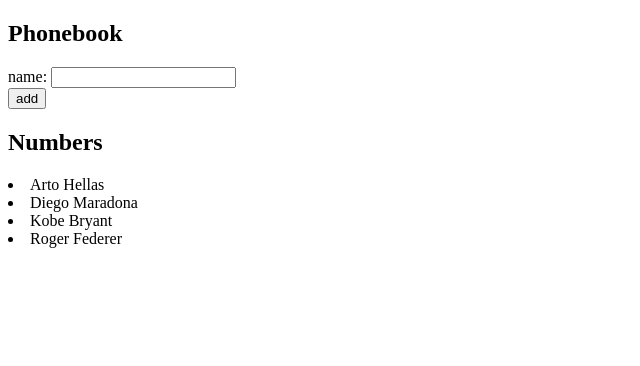
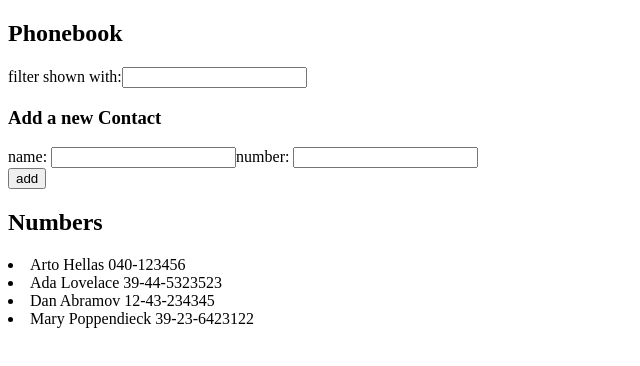
Before and after one commit to GioTafone/fullStackOpen, a React (Create React App) app in the folder part2/phonebook/: page / in a window 1280 px wide. Shown: the top 366 px of the page, without its empty margins (0-640 px from the left). Built offline with nearby package versions, Linux system fonts and the light colour scheme.

Commit message:
ex 2.8 & ex 2.9

```diff
--- a/part2/phonebook/src/App.js
+++ b/part2/phonebook/src/App.js
@@ -2,41 +2,76 @@ import { useState } from "react";
 
 const App = () => {
   const [persons, setPersons] = useState([
-    { name: "Arto Hellas" },
-    { name: "Diego Maradona" },
-    { name: "Kobe Bryant" },
-    { name: "Roger Federer" },
+    { name: "Arto Hellas", number: "040-123456", id: 1 },
+    { name: "Ada Lovelace", number: "39-44-5323523", id: 2 },
+    { name: "Dan Abramov", number: "12-43-234345", id: 3 },
+    { name: "Mary Poppendieck", number: "39-23-6423122", id: 4 },
   ]);
-  const [newName, setNewName] = useState("");
+  const [newPerson, setNewPerson] = useState({
+    name: "",
+    number: "",
+  });
+  const [filterPerson, setFilterPerson] = useState("");
+
+  const searchPerson = persons.filter((person) =>
+    person.name.toLowerCase().startsWith(filterPerson)
+  );
+
+  const handlePersonFilter = (e) => {
+    setFilterPerson(e.target.value);
+  };
 
   const handlePersonChange = (e) => {
-    setNewName(e.target.value);
+    setNewPerson((prevFormData) => {
+      return {
+        ...prevFormData,
+        [e.target.name]: e.target.value,
+      };
+    });
   };
 
   const addPerson = (e) => {
     e.preventDefault();
     const newPersonsObject = {
-      name: newName,
+      name: newPerson.name,
+      number: newPerson.number,
     };
     const isNameAlreadyAdded = persons.some(
-      (person) => person.name === newName
+      (person) => person.name === newPerson.name
     );
     if (isNameAlreadyAdded) {
-      alert(`${newName} already added in the Phonebook`);
+      alert(`${newPerson.name} already added in the Phonebook`);
       return;
     }
     setPersons(
       isNameAlreadyAdded ? [...persons] : persons.concat(newPersonsObject)
     );
-    setNewName("");
+    setNewPerson({
+      name: "",
+      number: "",
+    });
   };
 
   return (
     <div>
       <h2>Phonebook</h2>
+      filter shown with:
+      <input value={filterPerson} onChange={handlePersonFilter} />
+      <h3>Add a new Contact</h3>
       <form>
         <div>
-          name: <input value={newName} onChange={handlePersonChange} />
+          name:{" "}
+          <input
+            value={newPerson.name}
+            onChange={handlePersonChange}
+            name="name"
+          />
+          number:{" "}
+          <input
+            value={newPerson.number}
+            onChange={handlePersonChange}
+            name="number"
+          />
         </div>
         <div>
           <button type="submit" onClick={addPerson}>
@@ -45,8 +80,10 @@ const App = () => {
         </div>
       </form>
       <h2>Numbers</h2>
-      {persons.map((person) => (
-        <li key={person.name}>{person.name}</li>
+      {searchPerson.map((person) => (
+        <li key={person.id}>
+          {person.name} {person.number}
+        </li>
       ))}
     </div>
   );
```
